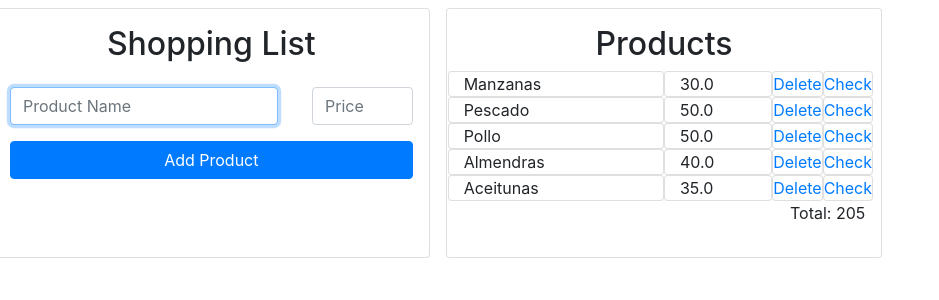
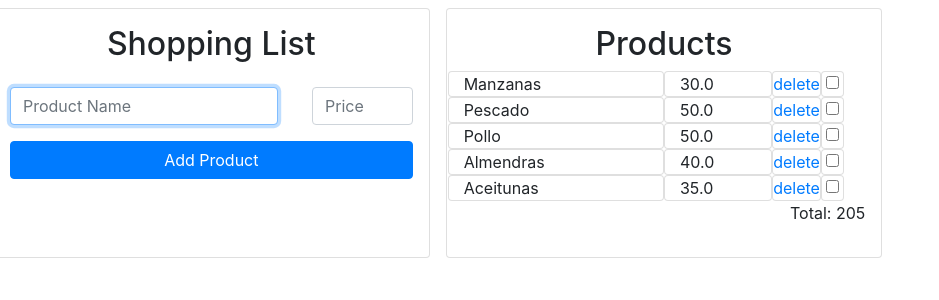
Before and after one commit to grayTurtle01/recipes, a Django app: page /shopping_list in a window 1280 px wide. Shown: the part 56-356 px from the top of the page, without its empty margins (0-939 px from the left). Run offline with Django 3.2, Linux system fonts and the light colour scheme; data comes from the database, SQL or seed files in the repository; both versions use the stored data as it was after the commit; some libraries are stand-ins or nearby versions.

Commit message:
reworked render row shopping list

```diff
--- a/app/templates/app/shopping_list.html
+++ b/app/templates/app/shopping_list.html
@@ -30,13 +30,19 @@
                 {{product.name}}
               </span>
               {% else %}
-              <span class="col-6 card text-muted">
+              <span class="col-6 card text-muted" style="text-decoration: line-through;">
                 {{product.name}}
               </span>
               {% endif %}
               <span class="price col-3 card">{{product.price}}</span>
-              <a  href="{% url 'delete_product' product.id %}" class="delete card">Delete</a>
-              <a  href="{% url 'check_uncheck' product.id %}" class="check card">Check</a>
+              <a  href="{% url 'delete_product' product.id %}" class="delete card">delete</a>
+              <a  href="{% url 'check_uncheck' product.id %}" class="check card">
+                {% if product.checked %}
+                <input type="checkbox" checked class="m-1">
+                {% else %}
+                <input type="checkbox" class="m-1">
+                {% endif %}
+              </a>
             </div>
           {% endfor %}
           </div>
@@ -68,20 +74,27 @@
       })
       .then( res => res.json())
       .then( data => { console.log(data)
-        append_product(product_name, product_price)
+        product_id = data.product_id
+        append_product(product_name, product_price, product_id)
         document.querySelector('#total').innerText = get_total()
       })
 
 
     }
 
-    function append_product(product_name, product_price){
+    function append_product(product_name, product_price, product_id){
 
       ul = document.querySelector('#products')
       div = document.createElement('div')
       div.classList.add('row')
 
-      div.innerHTML = `<span class="card col-7">${product_name}</span>  <span class="price card col-2">${product_price}</span>`
+      div.innerHTML = `<span class="card col-6">${product_name}</span>
+                       <span class="price card col-3">${product_price}</span>
+                       <a  href="/delete_product/${product_id}" class="delete card">delete</a>
+                       <a  href="/check_uncheck/${product_id}" class="check card">
+                        <input type="checkbox" class="m-1">
+                       </a>
+                       `
 
       ul.appendChild(div)
 
--- a/app/views.py
+++ b/app/views.py
@@ -343,7 +343,8 @@ def add_product(request):
         product = Product(name=name, price=price)
         product.save()
 
-        return JsonResponse({'msg':'product added'})
+        return JsonResponse({'msg':'product added',
+                             'product_id': product.id})
 
 def delete_product(request, product_id):
     product = Product.objects.get(pk=product_id)
```
Also changed, not shown: db.sqlite3.
